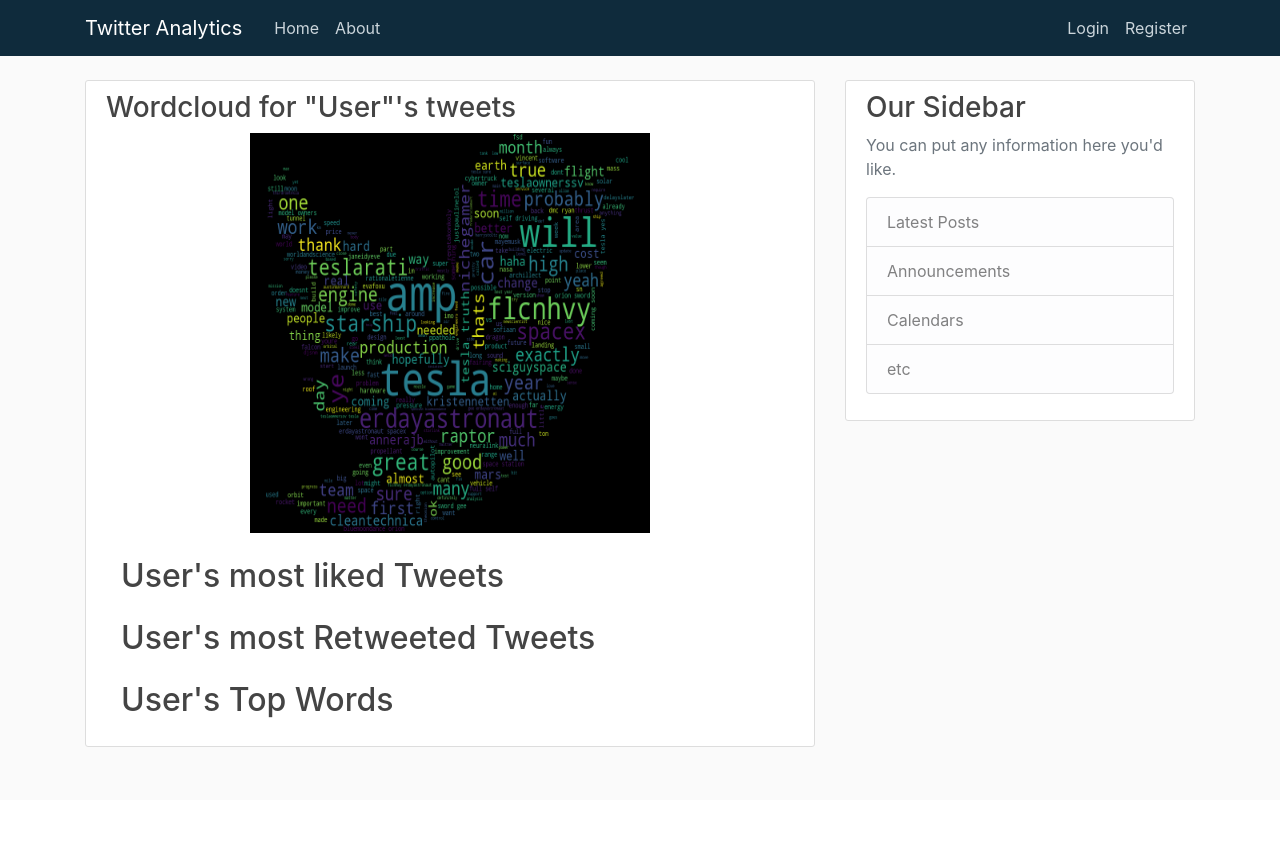
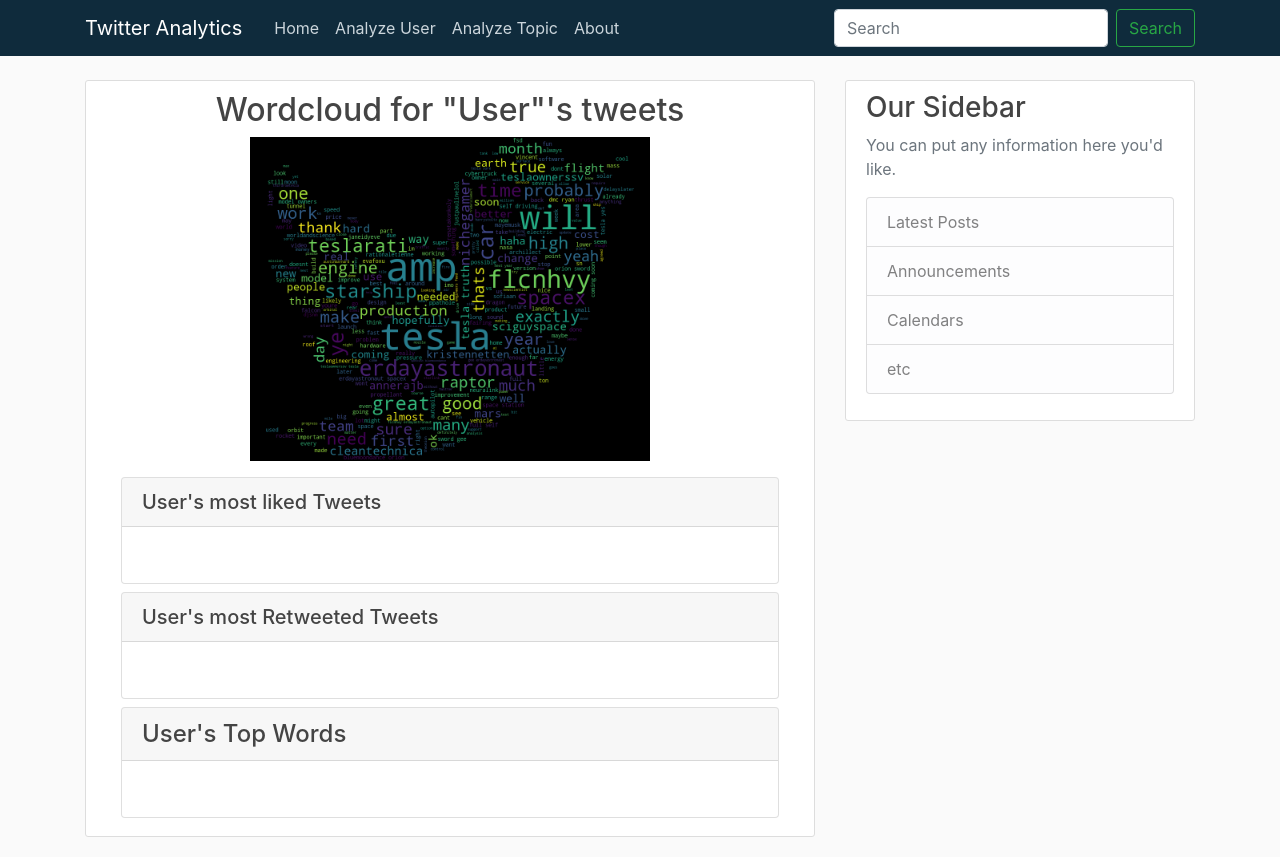
Before and after one commit to LucianoPereira/twitter-analysis-site, a Django app: template tweets/templates/tweets/index.html in a window 1280 px wide. Before the commit the page ends 747 px from the top, so only its background shows below. Run offline with Django 3.2, Linux system fonts and the light colour scheme; the template is opened without the code that fills it, so the values that code supplies are empty; some libraries are stand-ins or nearby versions.

Commit message:
finishing feature

```diff
--- a/templates/base.html
+++ b/templates/base.html
@@ -28,18 +28,24 @@
             <div class="collapse navbar-collapse" id="navbarToggle">
                 <div class="navbar-nav mr-auto">
                     <a class="nav-item nav-link" href="#">Home</a>
+                    <a class="nav-item nav-link" href="#">Analyze User</a>
+                    <a class="nav-item nav-link" href="#">Analyze Topic</a>
                     <a class="nav-item nav-link" href="#">About</a>
                 </div>
                 <!-- Navbar Right Side -->
                 <div class="navbar-nav">
-                    {% if user.is_authenticated %}
+                  <form class="form-inline my-2 my-lg-0">
+                    <input class="form-control mr-sm-2" type="search" placeholder="Search" aria-label="Search">
+                    <button class="btn btn-outline-success my-2 my-sm-0" type="submit">Search</button>
+                  </form>
+                    <!-- {% if user.is_authenticated %}
                         <a class="nav-item nav-link" href="#">New Project</a>
                         <a class="nav-item nav-link" href="#">My Profile</a>
                         <a class="nav-item nav-link" href="#">Logout</a>
                     {% else %}
                         <a class="nav-item nav-link" href="#">Login</a>
                         <a class="nav-item nav-link" href="#">Register</a>
-                    {% endif %}
+                    {% endif %} -->
                 </div>
             </div>
         </div>
--- a/tweets/templates/tweets/index.html
+++ b/tweets/templates/tweets/index.html
@@ -1,33 +1,34 @@
 {% extends "base.html" %}
 {% block content %}
 <div class="content-section">
-    <div class="project-title">
-        <h3>Wordcloud for "User"'s tweets</h3>
+    <div class="row justify-content-center">
+      <div class="col-md-12 text-center">
+        <h2>Wordcloud for "User"'s tweets</h2>
+      </div>
     </div>
     <div class=" row" align="middle">
-      <div class="col mb-4" >
-        <img src="/media/wordcloud.png" height="400" width="400">
+      <div class="col mb-3" >
+        <img class="img-fluid" src="/media/wordcloud.png" height="400" width="400">
       </div>
     </div>
     <div class="container">
-        <div class="row">
-          <div class="col-md-12">
-            <h2>User's most liked Tweets</h2>
-          </div>
-        </div>
+        <div class="card mb-2">
+          <h5 class="card-header">User's most liked Tweets</h5>
+          <div class="card-body">
             <ol>
                 {% for tweet in most_liked_tweets %}
                 <li><strong><a href="{{ tweet }}" target="_blank">Tweet Text</a></strong></li>
                 <hr>
                 {% endfor %}
             </ol>
-        <div class="row">
-          <div class="col-md-12">
-            <h2>User's most Retweeted Tweets</h2>
           </div>
         </div>
-        <div class="row">
-          <div class="col-md-12">
+
+
+
+        <div class="card mb-2">
+          <h5 class="card-header">User's most Retweeted Tweets</h5>
+          <div class="card-body">
             <ol>
               {% for tweet in most_retweeted_tweets %}
               <li><strong><a href="{{ tweet }}" target="_blank">Tweet Text</a></strong></li>
@@ -36,9 +37,10 @@
             </ol>
           </div>
         </div>
-        <div>
-            <h2>User's Top Words</h2>
-        </div>
+
+        <div class="card mb-2">
+          <h4 class="card-header">User's Top Words</h4>
+          <div class="card-body">
             <ol>
                 {% for word in top_words %}
                 <li><strong>{{ word }}</a></strong></li>
@@ -47,5 +49,7 @@
             </ol>
           </div>
         </div>
+    </div>
+</div>
 
 {% endblock content %}
```
Also changed, not shown: tweets/images/topic0.jpg, tweets/images/topic1.jpg, tweets/images/topic2.jpg, tweets/images/wordcloud.jpg. Lines whose indentation alone changed are shown as unchanged.
